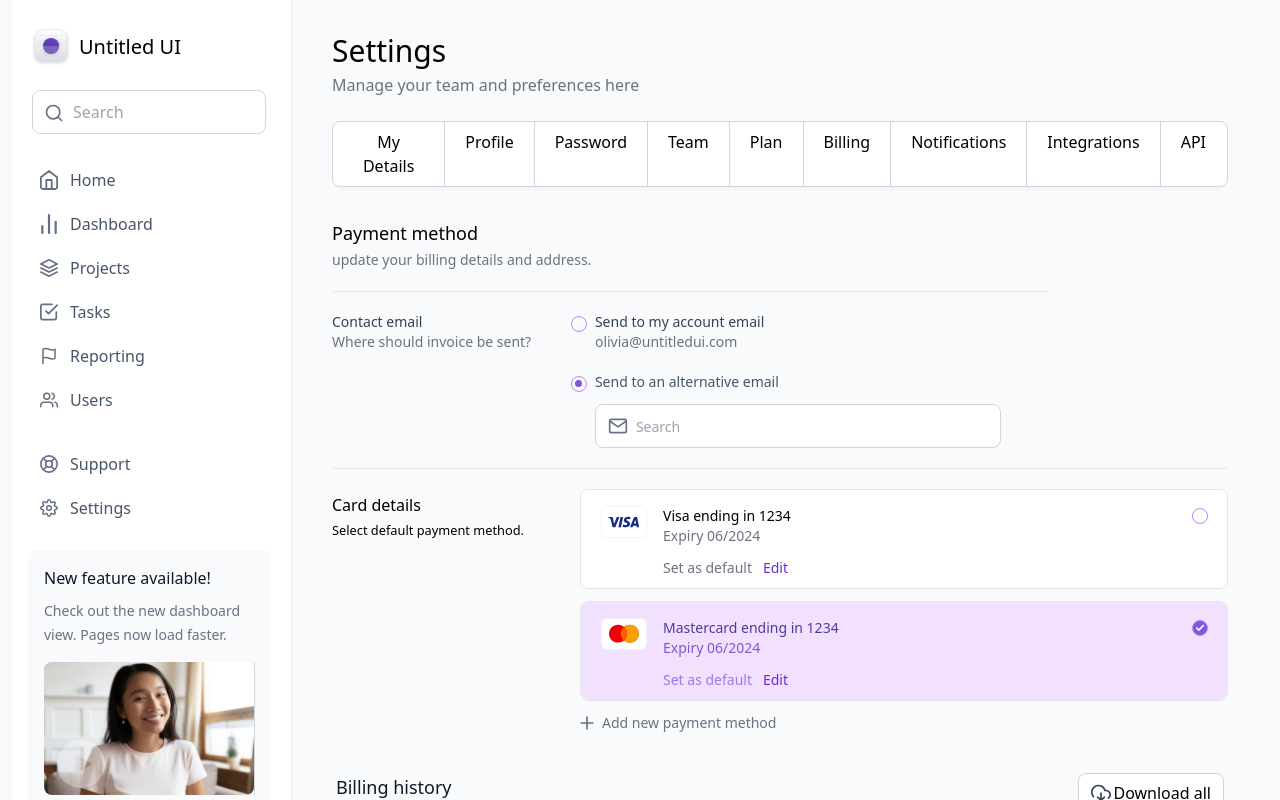
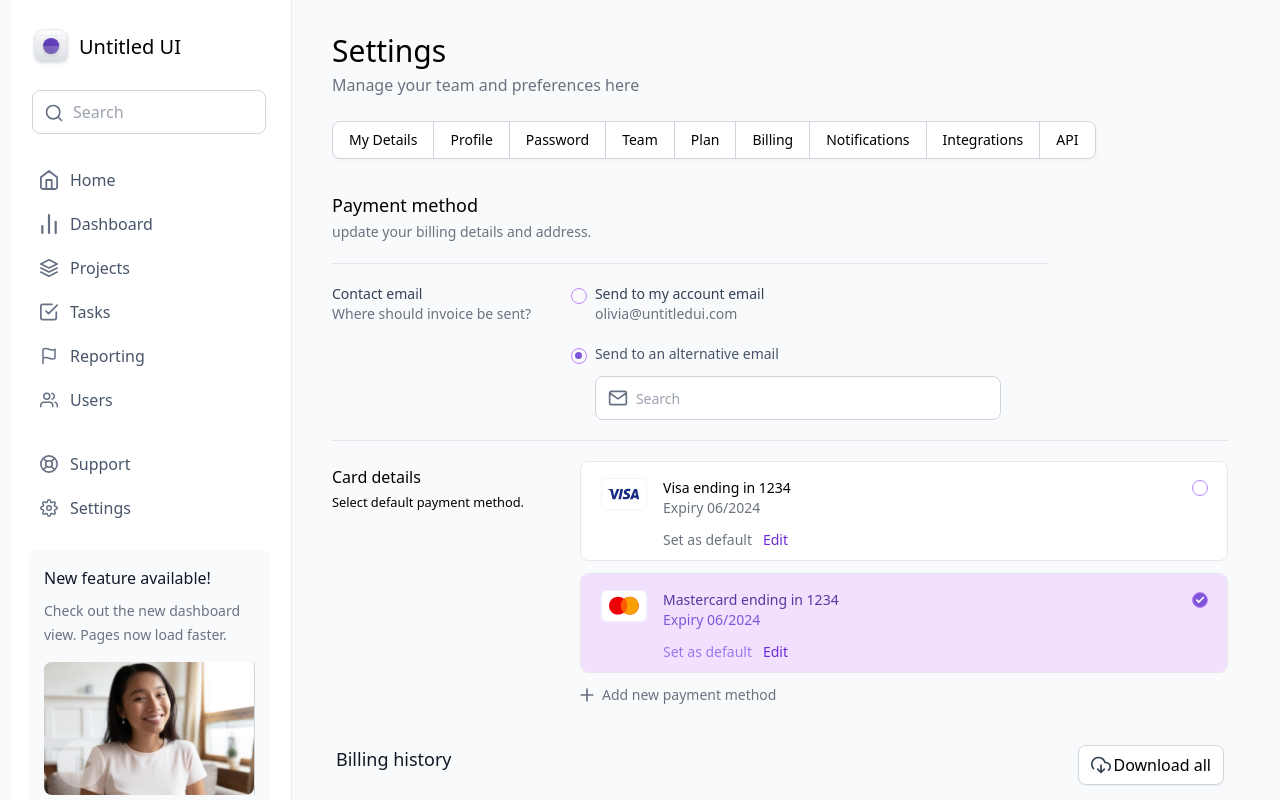
Before and after one commit to ayotidapo/vencru-settings, a React (Create React App) app: page / in a window 1280 px wide. Built offline with nearby package versions, Linux system fonts and the light colour scheme.

Commit message:
add little text

```diff
--- a/src/component/NavGroup/index.tsx
+++ b/src/component/NavGroup/index.tsx
@@ -11,7 +11,7 @@ const NavGroup:React.FC<Props> = (props:Props)=>{
                 {items.map(item => (
 
                     <li className='border border-y-0 border-l-0 border-r-customGray' key={item}>
-                        <button className='p-2 px-5 hover:bg-gray-50'>
+                        <button className='p-2 px-4 text-sm hover:bg-gray-50'>
                         {item}
                         </button>
                     </li>
```
